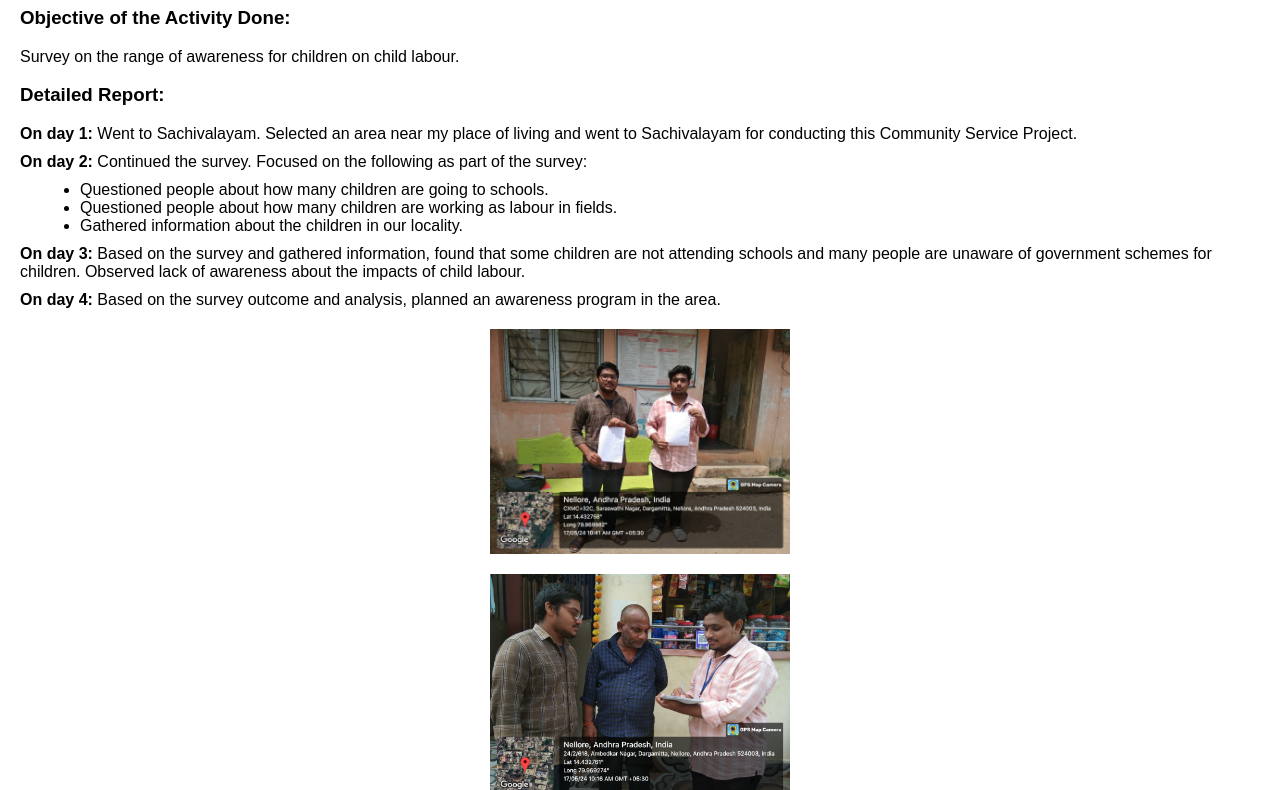
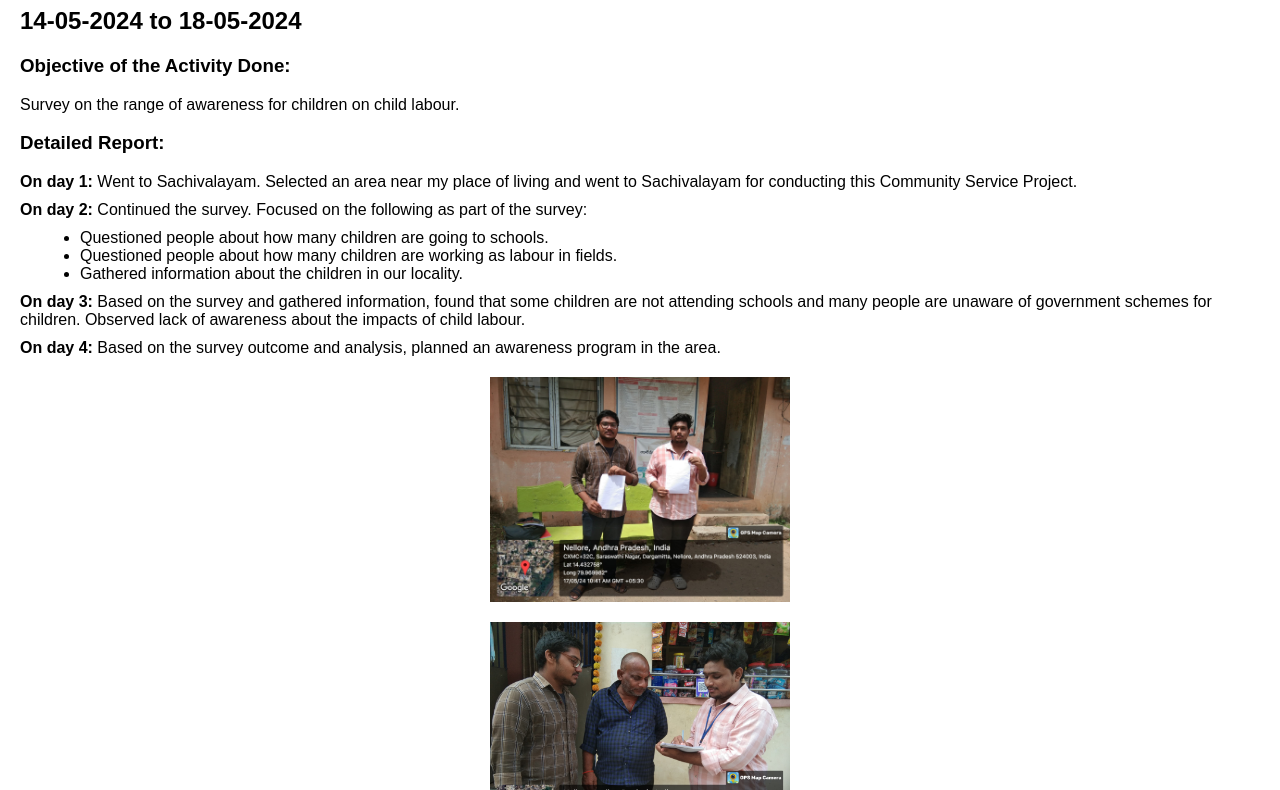
Before and after one commit to Kandavalliprakash/ChildLabour, a plain HTML site: page week 1.html in a window 1280 px wide. Shown: the part 73-863 px from the top of the page. Drawn offline with Linux system fonts and the light colour scheme.

Commit message:
week 1.html

```diff
--- a/week 1.html
+++ b/week 1.html
@@ -29,6 +29,7 @@
 </head>
 <body>
     <h1>WEEKLY REPORT</h1>
+  <h2>14-05-2024 to 18-05-2024</h2>
     <h3>Objective of the Activity Done:</h3>
     <p>Survey on the range of awareness for children on child labour.</p>
     <h3>Detailed Report:</h3>
```
